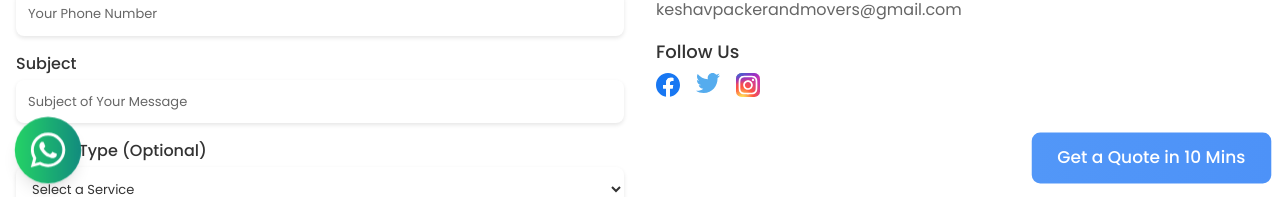
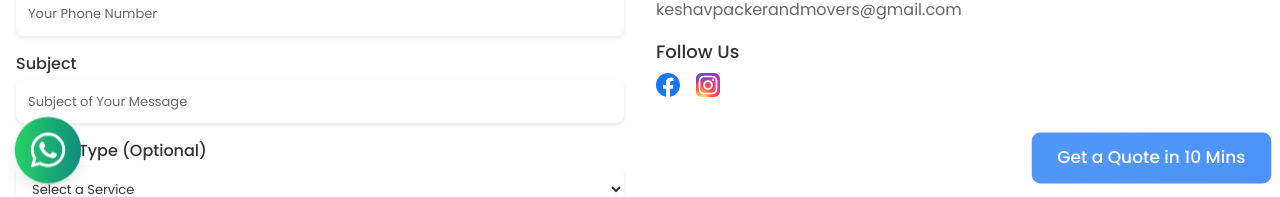
Before and after one commit to nitishpoonia/keshav-packers-movers, a Next.js app: page /contact in a window 1280 px wide. Shown: the part 602-799 px from the top of the page. Built offline with nearby package versions, Linux system fonts and the light colour scheme.

Commit message:
some fixes

```diff
--- a/src/app/contact/page.js
+++ b/src/app/contact/page.js
@@ -27,13 +27,8 @@ const contactFAQs = [
 const socialMediaLinks = [
   {
     name: "Facebook",
-    href: "https://facebook.com",
+    href: "https://www.facebook.com/people/Keshavpackerandmovers-Jaipur/pfbid0QfuJaK4RXra3Nzy1ftF8yGRNRAMBVNau4nBXuZMkgBtVo2LyAfJ913QkyotE4hL5l/?mibextid=rS40aB7S9Ucbxw6v",
     icon: "/assets/icons/facebook-icon.svg",
-  },
-  {
-    name: "Twitter",
-    href: "https://twitter.com",
-    icon: "/assets/icons/twitter-icon.svg",
   },
   {
     name: "Instagram",
@@ -47,9 +42,9 @@ export async function generateMetadata() {
   return {
     title: "Contact Us | Keshav Packers and Movers",
     description:
-      "Get in touch with Keshav Packers and Movers for reliable relocation services across India. Call us, email us, or visit our office in Bengaluru.",
+      "Get in touch with Keshav Packers and Movers for reliable relocation services across India. Call us, email us, or visit our office in Jaipur.",
     keywords:
-      "contact packers and movers Bengaluru, packers and movers India contact, relocation services contact",
+      "contact packers and movers Jaipur, packers and movers India contact, relocation services contact",
     openGraph: {
       title: "Contact Us | Keshav Packers and Movers",
       description:
--- a/src/app/faq/page.js
+++ b/src/app/faq/page.js
@@ -1,4 +1,3 @@
-import Link from "next/link";
 import FAQItem from "../../components/FAQItem";
 import InlineContactForm from "../../components/InlineContactForm";
 
@@ -30,11 +29,6 @@ const faqData = [
       "Yes, we offer insurance options to protect your belongings during transit. Our team ensures careful handling, but in the rare event of damage or loss, our insurance coverage provides peace of mind. Contact us to learn more about our insurance plans and coverage details.",
   },
   {
-    question: "Can I track my move in real-time?",
-    answer:
-      "Yes, we provide real-time tracking for your move. Once your move is scheduled, you’ll receive a tracking ID that you can use on our website to monitor the status of your shipment. Stay updated on your move’s progress from pickup to delivery.",
-  },
-  {
     question: "What packing materials do you use?",
     answer:
       "We use high-quality packing materials, including bubble wrap, corrugated boxes, packing tape, and protective padding, to ensure the safety of your belongings. For fragile items, we use specialized packing techniques to minimize the risk of damage during transit.",
@@ -52,7 +46,7 @@ const faqData = [
   {
     question: "What areas do you serve?",
     answer:
-      "We provide moving services across all major cities in India, including Delhi, Mumbai, Bengaluru, Hyderabad, Chennai, and more. Check our footer for a full list of cities we serve, or contact us to confirm availability in your area.",
+      "We provide moving services across all major cities in India, including, Jaipur, Delhi, Mumbai, Bengaluru, Hyderabad, Chennai, and more. Check our footer for a full list of cities we serve, or contact us to confirm availability in your area.",
   },
 ];
 
--- a/src/app/services/page.js
+++ b/src/app/services/page.js
@@ -98,7 +98,7 @@ const serviceData = [
       {
         heading: "Customer Testimonial",
         description:
-          "Keshav Packers and Movers relocated our office in Bengaluru with zero downtime. Their team was professional and efficient, and we were back to work the next day! – Anil K., CEO",
+          "Keshav Packers and Movers relocated our office in Jaipur with zero downtime. Their team was professional and efficient, and we were back to work the next day! – Anil K., CEO",
       },
     ],
     slug: "office-relocation",
```
